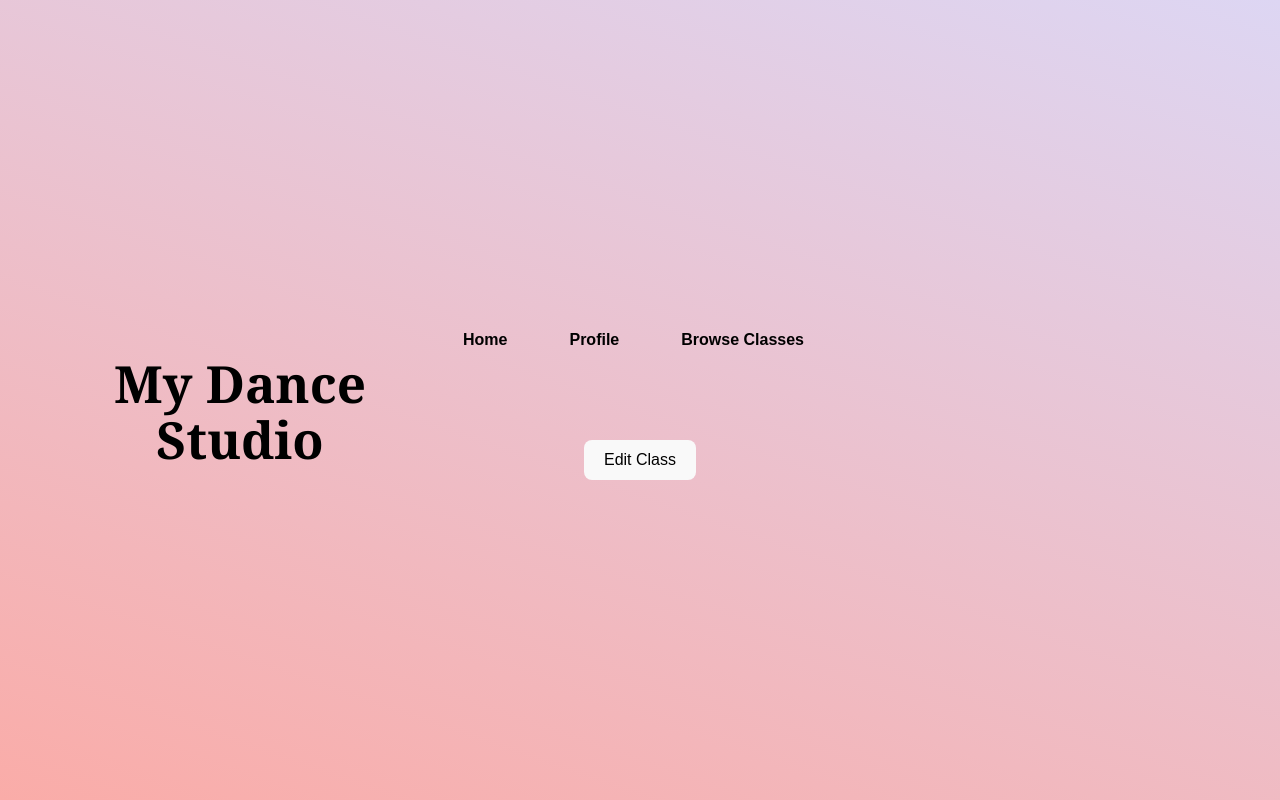
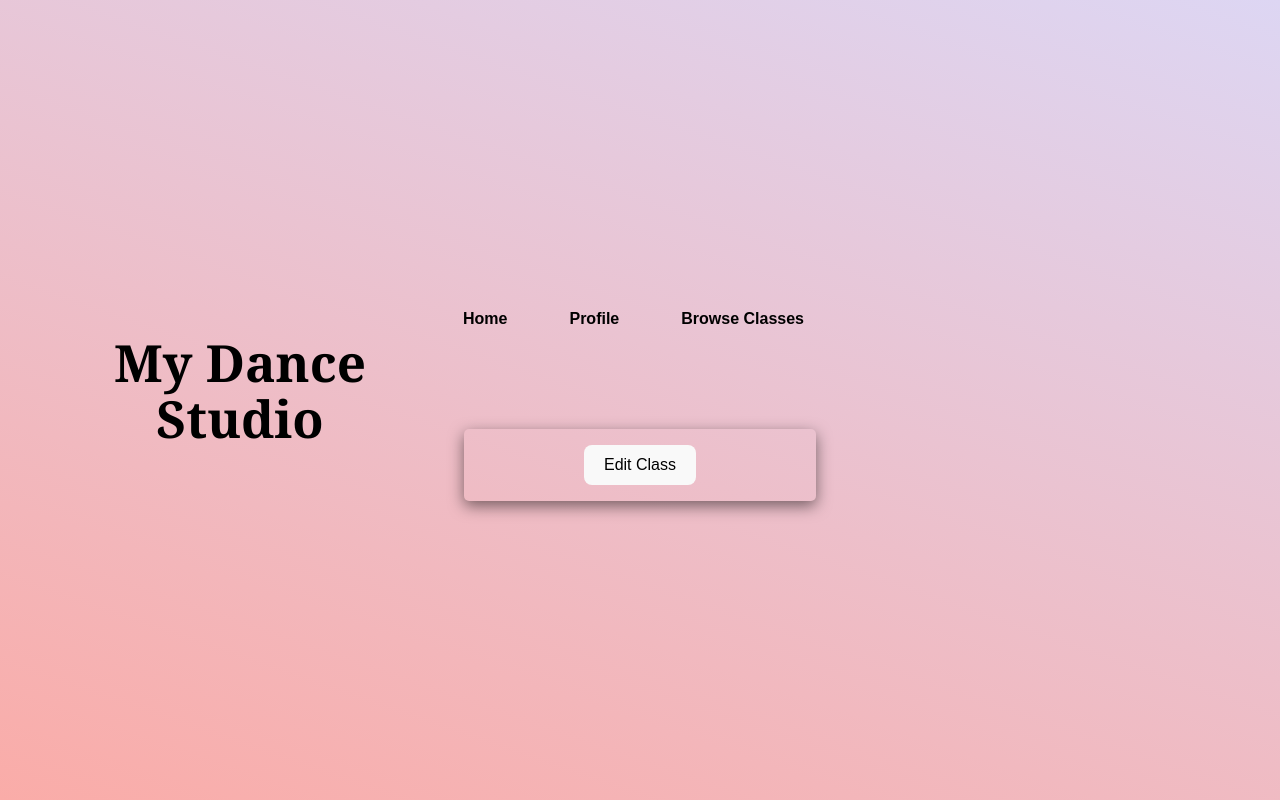
Before and after one commit to chrlee20043/dance-library, a React (Vite) app in the folder client/: page /allvideos/1/update in a window 1280 px wide. Built offline with nearby package versions, Linux system fonts and the light colour scheme; no server answers; the HTML template or start-up script is replaced by a standard one.

Commit message:
working on edit function

```diff
--- a/client/src/App.css
+++ b/client/src/App.css
@@ -139,19 +139,22 @@ img {
     position: absolute;
   } */
 
-
-#watch-video-btn {
-  text-decoration: none;
-  color: white;
-  background-color:#080808;
-  /* border: solid 2px salmon; */
-  margin: 10px;
-  padding: 10px;
+.edit-video-form {
+  display: flex;
+  flex-direction: column;
+  justify-content: center;
+  align-items: center;
+  margin-left: auto;
+  margin-right: auto;
+  margin-top: 10px;
+  border-radius: 5px;
+  box-shadow: 0 5px 15px rgba(0, 0, 0, .5);
+  width: 20em;
+  padding: 1em;
 }
 
-#watch-video-btn:visited {
-  text-decoration: none;
-}
+
+
 
 .register-form {
   display: flex;
--- a/client/src/App.jsx
+++ b/client/src/App.jsx
@@ -28,7 +28,7 @@ function App() {
             <Route path="/myprofile" element={<Profile />} />
             <Route path="/allvideos" element={<AllVideos />} />
             <Route path="/allvideos/:videoId" element={<SingleVideo />} />
-            {/* <Route path="/allvideos/addnewvideo" element={<AddNewVideo />} /> */}
+
             <Route path="/allvideos/:videoId/update" element={<EditVideo />} />
           </Routes>
         </div>
--- a/client/src/components/EditVideo.jsx
+++ b/client/src/components/EditVideo.jsx
@@ -1,21 +1,34 @@
 import { useContext, useState, useEffect } from "react";
-import { useNavigate, useLocation } from "react-router-dom";
+import { useNavigate, useParams } from "react-router-dom";
 import { VideosContext } from "../context/VideosContext";
-import { editVideo } from "../helpers/fetching";
+import { editVideo, fetchSingleVideo } from "../helpers/fetching";
 
-export default function EditVideo({ video }) {
-  //   const { videos } = useContext(VideosContext);
-  //   const navigate = useNavigate();
+export default function EditVideo() {
+  const { videos } = useContext(VideosContext);
+  const navigate = useNavigate();
+  const { videoId } = useParams();
 
   // FIX THE STATE
   const [isOpen, setIsOpen] = useState(false);
-  const [instructorId, setInstructorId] = useState("");
+  // const [instructorId, setInstructorId] = useState("");
   const [instructorName, setInstructorName] = useState("");
   const [style, setStyle] = useState("");
   const [level, setLevel] = useState("");
-  const [videoURL, setVideoURL] = useState("");
+  // const [videoURL, setVideoURL] = useState("");
 
-  console.log("hello world");
+  useEffect(() => {
+    const fetchData = async () => {
+      const response = await fetchSingleVideo(videoId);
+      console.log(response);
+
+      // setInstructorId(response.instructor_id);
+      setInstructorName(response.instructor_name);
+      setStyle(response.style);
+      setLevel(response.level);
+      // videoURL(response.videoURL);
+    };
+    fetchData();
+  }, []);
 
   function handleClick() {
     setIsOpen(!isOpen);
@@ -24,15 +37,12 @@ export default function EditVideo({ video }) {
   async function handleEdit(e) {
     e.preventDefault();
 
-    let newVideo = {
-      instructor_name,
-      style,
-      level,
-      videoURL,
-    };
+    const result = await editVideo(instructorName, style, level);
     try {
-      await editVideo(newVideo, video.video_id);
-      setIsOpen(!isOpen);
+      console.log("editing video result: ", result);
+      // setIsOpen(!isOpen);
+      navigate(`/allvideos/${videoId}`);
+      return result;
     } catch (error) {
       console.error("can't edit this video, error");
     }
@@ -48,15 +58,15 @@ export default function EditVideo({ video }) {
           <form onSubmit={handleEdit}>
             <h4>Edit Your Class</h4>
             <div className="form-row">
-              <div className="col">
+              {/* <div className="col">
                 <input
                   type="text"
                   className="form-control"
                   placeholder="Instructor Id"
                   value={instructorId}
                   onChange={(event) => setInstructorId(event.target.value)}
-                />
-              </div>
+                /> */}
+              {/* </div> */}
               <div className="col">
                 <input
                   type="text"
@@ -84,7 +94,7 @@ export default function EditVideo({ video }) {
                   onChange={(event) => setLevel(event.target.value)}
                 />
               </div>
-              <div className="col">
+              {/* <div className="col">
                 <input
                   type="text"
                   className="form-control"
@@ -92,14 +102,11 @@ export default function EditVideo({ video }) {
                   value={videoURL}
                   onChange={(event) => setVideoURL(event.target.value)}
                 />
-              </div>
+              </div> */}
             </div>
             <button type="submit">
               {isOpen ? "Save Changes" : "Edit Details"}
             </button>
-            {/* <button type="button" onClick={onCancel}>
-              Cancel
-            </button> */}
           </form>
         )}
       </div>
--- a/client/src/components/VideoCard.jsx
+++ b/client/src/components/VideoCard.jsx
@@ -1,20 +1,37 @@
 import React from "react";
-import { useContext, useState } from "react";
+import { useContext, useState, useEffect } from "react";
 import { useNavigate, useParams } from "react-router-dom";
 import { VideosContext } from "../context/VideosContext";
-import fetchVideosWithInstructorName, {
-  fetchSingleVideo,
-  deleteVideo,
-  editVideo,
-} from "../helpers/fetching";
-import EditVideo from "./EditVideo";
+import { fetchSingleVideo, deleteVideo } from "../helpers/fetching";
+// import EditVideo from "./EditVideo";
 
 export default function VideoCard() {
-  const { selectedVideo, setSelectedVideo } = useContext(VideosContext);
+  const { video, setVideo, selectedVideo, setSelectedVideo } =
+    useContext(VideosContext);
   const { videoId } = useParams();
   const navigate = useNavigate();
 
+  const [isOpen, setIsOpen] = useState(false);
+  // const [instructorId, setInstructorId] = useState("");
+  // const [instructorName, setInstructorName] = useState("");
+  // const [style, setStyle] = useState("");
+  // const [level, setLevel] = useState("");
+  // const [videoURL, setVideoURL] = useState("");
+
   // FIX THIS LOGIC
+
+  // EDIT Video - PUT request
+  // useEffect(() => {
+  //   setInstructorId(video.instructor_id);
+  //   setInstructorName(video.instructor_name);
+  //   setStyle(video.style);
+  //   setLevel(video.level);
+  //   setVideoURL(video.videoURL);
+  // }, []);
+
+  // function handleClick() {
+  //   setIsOpen(!isOpen);
+  // }
 
   async function handleSave(videoId) {
     try {
@@ -29,20 +46,31 @@ export default function VideoCard() {
     }
   }
 
-  // EDIT Video - PUT request
-  const handleEdit = async () => {
-    console.log("edit me");
+  const handleDelete = async (videoId) => {
+    try {
+      const result = await deleteVideo(videoId);
+      console.log("deleted video: ", result);
+    } catch (error) {
+      console.error(error);
+    }
   };
 
-  // const handleUpdateVideo = async (updatedVideo) => {
-  //   try {
-  //     const result = await editVideo(updatedVideo);
-  //     console.log(result);
-  //     const updatedVideos = await fetchVideosWithInstructorName();
-  //     setVideos(updatedVideos || []);
-  //   } catch (error) {
-  //     console.error(error);
+  // const handleEdit = (e) => {
+  //   e.preventDefault();
+  //   console.log("edit me");
+
+  //   async function editVideo() {
+  //     const updatedVideo = {
+  //       instructorId,
+  //       instructorName,
+  //       style,
+  //       level,
+  //       videoURL,
+  //     };
+  //     const newVideo = await editVideo(videoId, updatedVideo);
+  //     return newVideo;
   //   }
+  //   editVideo();
   // };
 
   // Return to all videos
@@ -70,15 +98,78 @@ export default function VideoCard() {
       ></iframe>
 
       {/* Buttons to save, delete, edit/update, return to all videos */}
-      <div className="edit-video-form">
-        <EditVideo />
-      </div>
 
       <div>
         <button onClick={handleSave}>Save me</button>
-        <button onClick={() => deleteVideo(videoId)}>Delete me</button>
+        <button onClick={() => navigate(`/allvideos/${videoId}/update`)}>
+          Edit me
+        </button>
+        <button onClick={() => handleDelete(videoId)}>Delete me</button>
         <button onClick={handleReturnToVideos}>Return to All Classes</button>
       </div>
+
+      {/* EDIT VIDEO FORM*/}
+
+      {/* <div className="edit-video-form">
+        <button onClick={handleClick} className="edit-button">
+          Edit Class
+        </button>
+        {isOpen && (
+          <form onSubmit={handleEdit}>
+            <h4>Edit Your Class</h4>
+            <div className="form-row">
+              <div className="col">
+                <input
+                  type="text"
+                  className="form-control"
+                  placeholder="Instructor Id"
+                  value={instructorId}
+                  onChange={(event) => setInstructorId(event.target.value)}
+                />
+              </div>
+              <div className="col">
+                <input
+                  type="text"
+                  className="form-control"
+                  placeholder="Instructor Name"
+                  value={instructorName}
+                  onChange={(event) => setInstructorName(event.target.value)}
+                />
+              </div>
+              <div className="col">
+                <input
+                  type="text"
+                  className="form-control"
+                  placeholder="Style"
+                  value={style}
+                  onChange={(event) => setStyle(event.target.value)}
+                />
+              </div>
+              <div className="col">
+                <input
+                  type="text"
+                  className="form-control"
+                  placeholder="Level"
+                  value={level}
+                  onChange={(event) => setLevel(event.target.value)}
+                />
+              </div>
+              <div className="col">
+                <input
+                  type="text"
+                  className="form-control"
+                  placeholder="Video URL"
+                  value={videoURL}
+                  onChange={(event) => setVideoURL(event.target.value)}
+                />
+              </div>
+            </div>
+            <button type="submit">
+              {isOpen ? "Save Changes" : "Edit Details"}
+            </button>
+          </form>
+        )}
+        </div>*/}
     </div>
   );
 }
--- a/client/src/components/VideoListName.jsx
+++ b/client/src/components/VideoListName.jsx
@@ -20,10 +20,19 @@ export default function VideoListName({ video }) {
   return (
     <div id="video-card-container">
       <h3>{video.instructor_name}</h3>
-      <img src={video.imageURL} />
-      <p>{video.video_id}</p>
+      {/* <img src={video.imageURL} /> */}
+      {/* <p>{video.video_id}</p> */}
       <p>Style: {video.style}</p>
       <p>Level: {video.level}</p>
+      <iframe
+        // width="560"
+        // height="315"
+        src={video.videoURL}
+        title="YouTube video player"
+        frameborder="0"
+        allow="accelerometer; autoplay; clipboard-write; encrypted-media; gyroscope; picture-in-picture; web-share"
+        allowFullScreen
+      ></iframe>
       <button
         onClick={() => {
           navigate(`/allvideos/${video.video_id}`);
--- a/client/src/helpers/fetching.js
+++ b/client/src/helpers/fetching.js
@@ -194,14 +194,18 @@ async function deleteVideo(videoId) {
 
 //   // Edit video from my list
 
-async function editVideo(videoId, video) {
+async function editVideo(videoId, instructor_name, style, level) {
   try {
     const response = await fetch(`${baseURL}//videoclasses/${videoId}`, {
       method: "PUT",
       headers: {
         "Content-Type": "application/json",
       },
-      body: JSON.stringify(video),
+      body: JSON.stringify({
+        instructor_name,
+        style,
+        level,
+      }),
     });
     const result = await response.json();
     console.log("Updated item", result);
```
Also changed, not shown: 1 other file (tests, documents, lock files or other folders).
